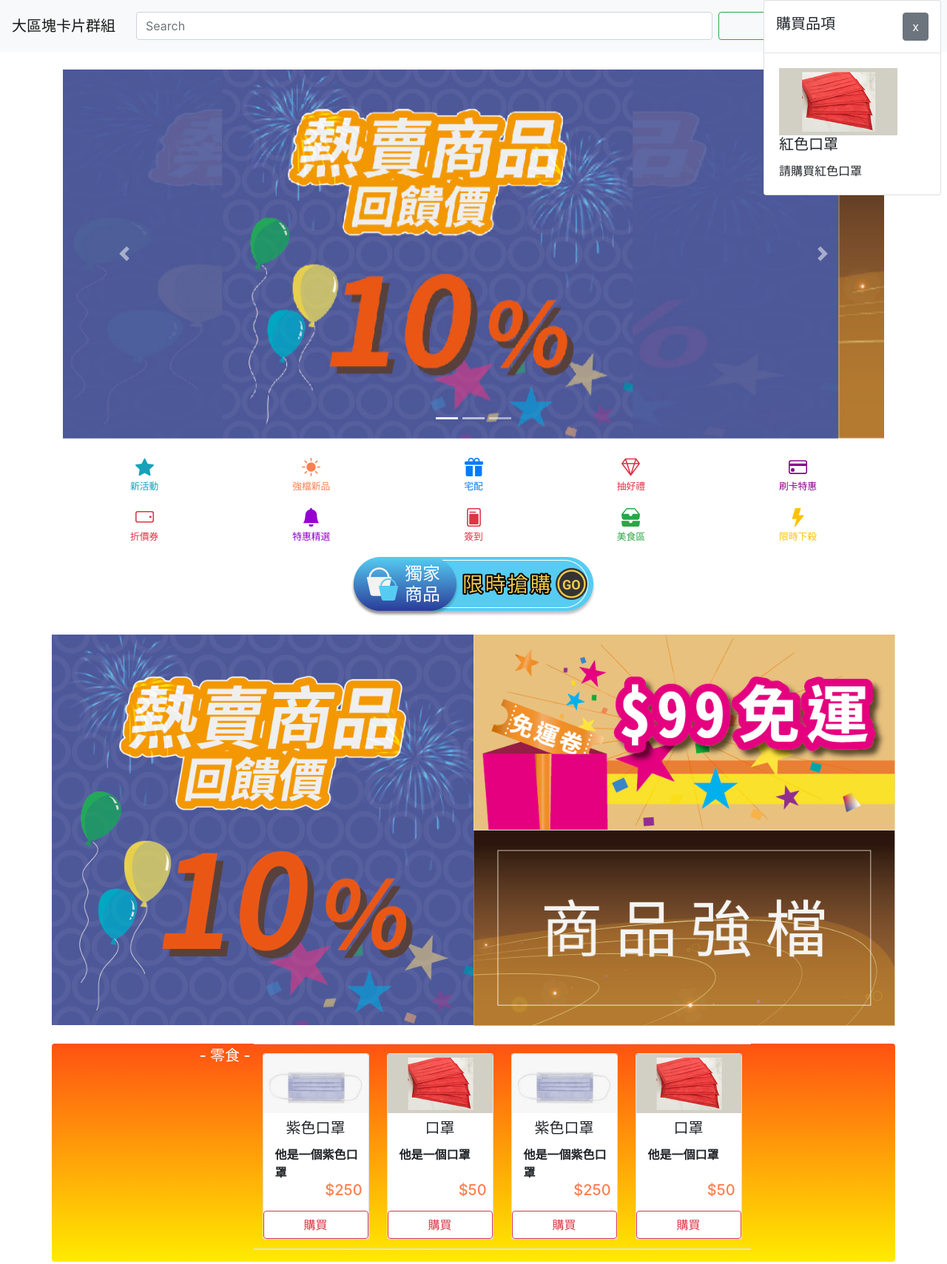
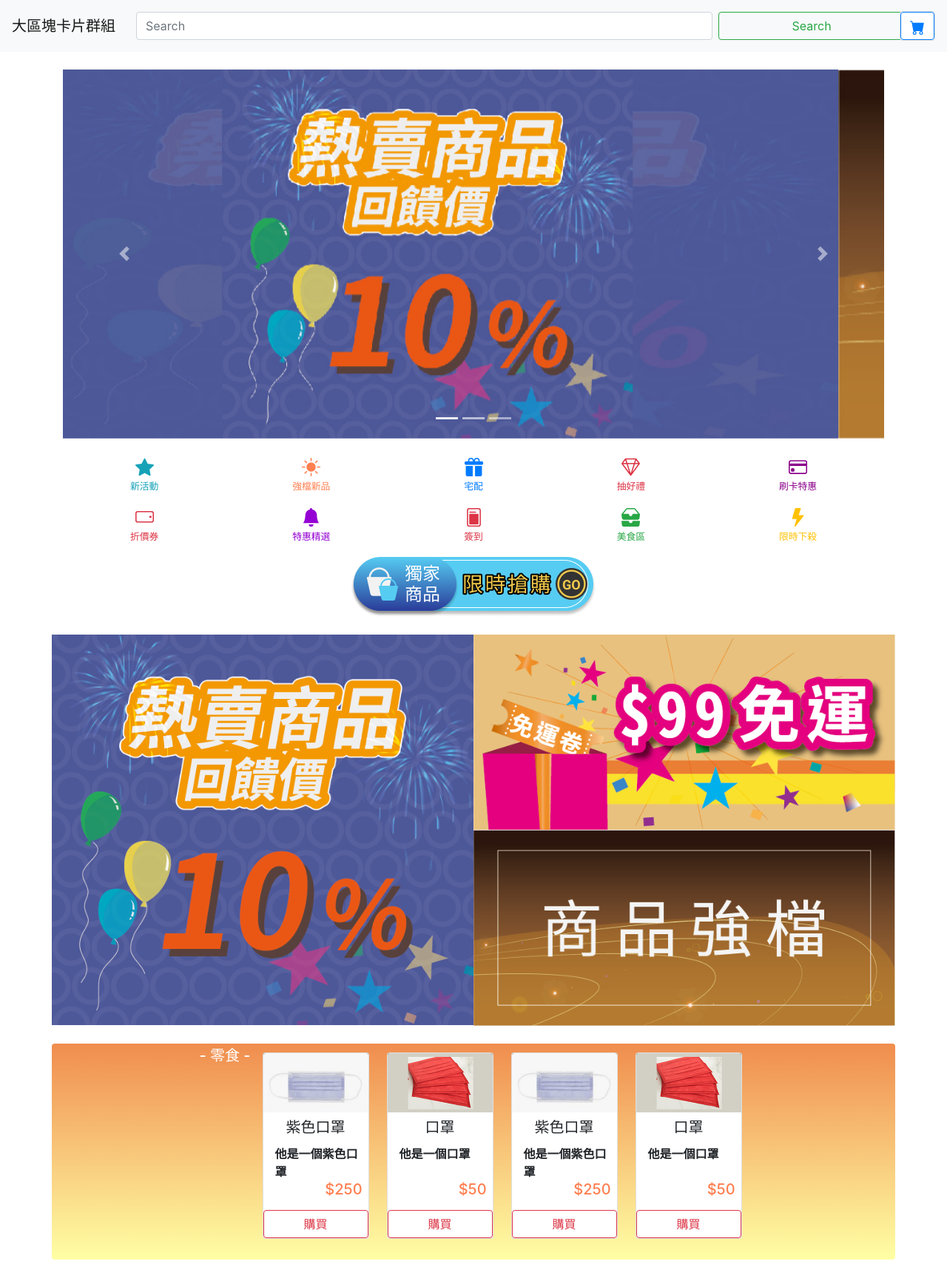
Before and after one commit to JennyXJ/JennyXJ.github.io, a plain HTML site: page card.html in a window 1280 px wide. Shown: the top 1709 px of the page at 74% size. Drawn offline with nearby package versions, Linux system fonts and the light colour scheme.

Commit message:
color&time
color&time

```diff
--- a/assets/open.js
+++ b/assets/open.js
@@ -1,7 +1,7 @@
-setTimeout("changeState()", 3000);
+setTimeout("changeState()", 30000);
 
 function changeState() { document.getElementById('content').innerHTML = `<div class="fixed-top" id="xclose">
-        <div class="float-right card mr-2 mb-2 x" style="width:15rem;">
+        <div class="float-right card mr-2 mb-2 shadow-sm border-danger" style="width:15rem;">
             <div class="modal-header">
                 <h5 class="modal-title">購買品項</h5>
                 <button type="button" class="btn btn-secondary" onclick="xCard()">x</button>
--- a/card.html
+++ b/card.html
@@ -168,12 +168,12 @@
             </div>
         </div><br>
         <!-- 零食 -->
-        <div class="rounded row justify-content-center" style="background:linear-gradient(to bottom, #ff5212 0%, #ffeb00 100%);">
+        <div class="rounded row justify-content-center" style="background:linear-gradient(to bottom, #f08d4e 0%, #ffffa5 100%);">
         <div class="text-center text-white d-inline m-1">
             <div class="h5 d-inline">- 零食 -</div>
         </div><br>
         <div class="overflow-auto">
-            <table class="table">
+            <table class="table table-borderless">
                 <thead>
                     <tr>
                         <th scope="col">
```
Also changed, not shown: assets/home2.min.js (+8 -0 lines), carousel.html (+2 -3 lines), overflow.html (+2 -3 lines).
